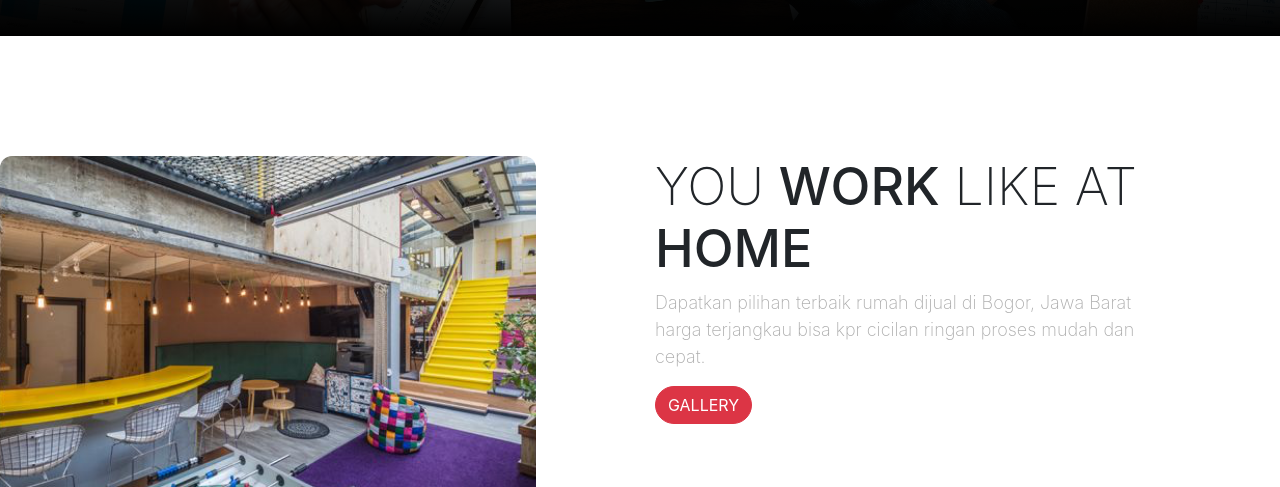
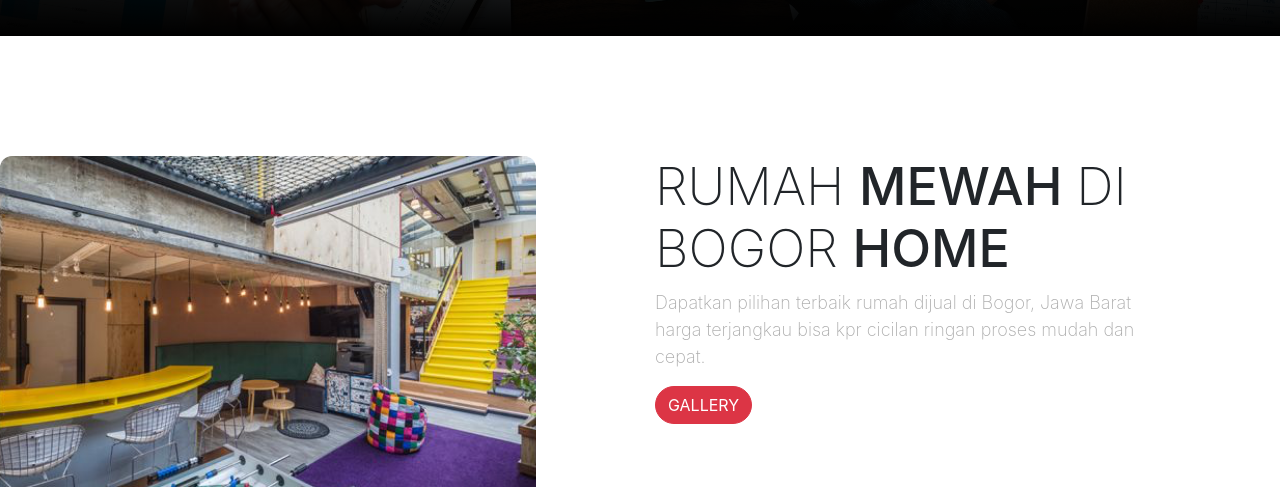
Before and after one commit to rumahbogormewah/rumahmewahdibogor, a plain HTML site: page index.html in a window 1280 px wide. Shown: the part 613-1100 px from the top of the page. Drawn offline with nearby package versions, Linux system fonts and the light colour scheme; a web font is replaced by a local one.

Commit message:
Update index.html
berubah lagi

```diff
--- a/index.html
+++ b/index.html
@@ -58,7 +58,7 @@ k<!doctype html>
           <img src="img/workingspace.png" alt="Working Space" class="img-fluid">
         </div>
         <div class="col-lg-5">
-          <h2>You <span>Work</span> Like at <span>Home</span></h2>
+          <h2>Rumah <span> Mewah </span> Di Bogor <span>Home</span></h2>
           <p>Dapatkan pilihan terbaik rumah dijual di Bogor, Jawa Barat harga terjangkau bisa kpr cicilan ringan proses mudah dan cepat.</p>
           <a href="#" class="btn btn-danger tombol">Gallery</a>
         </div>
```
